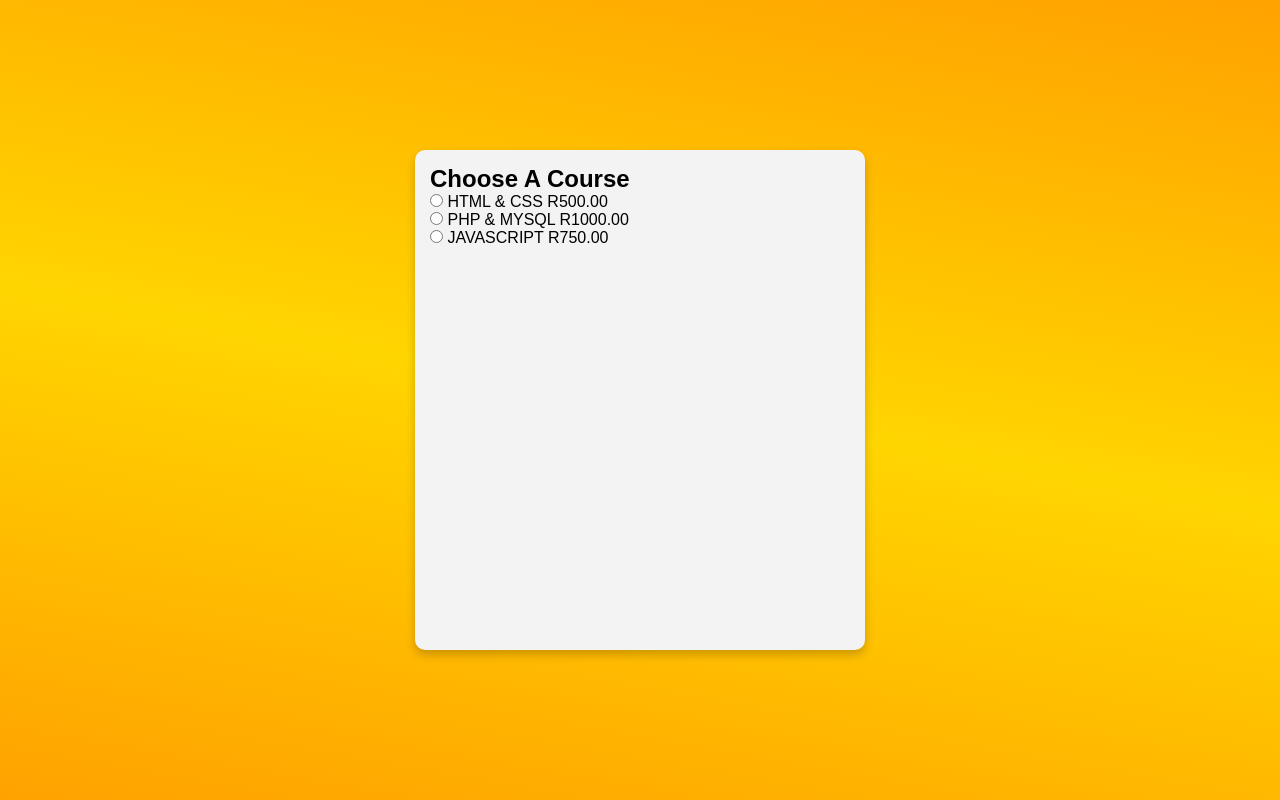
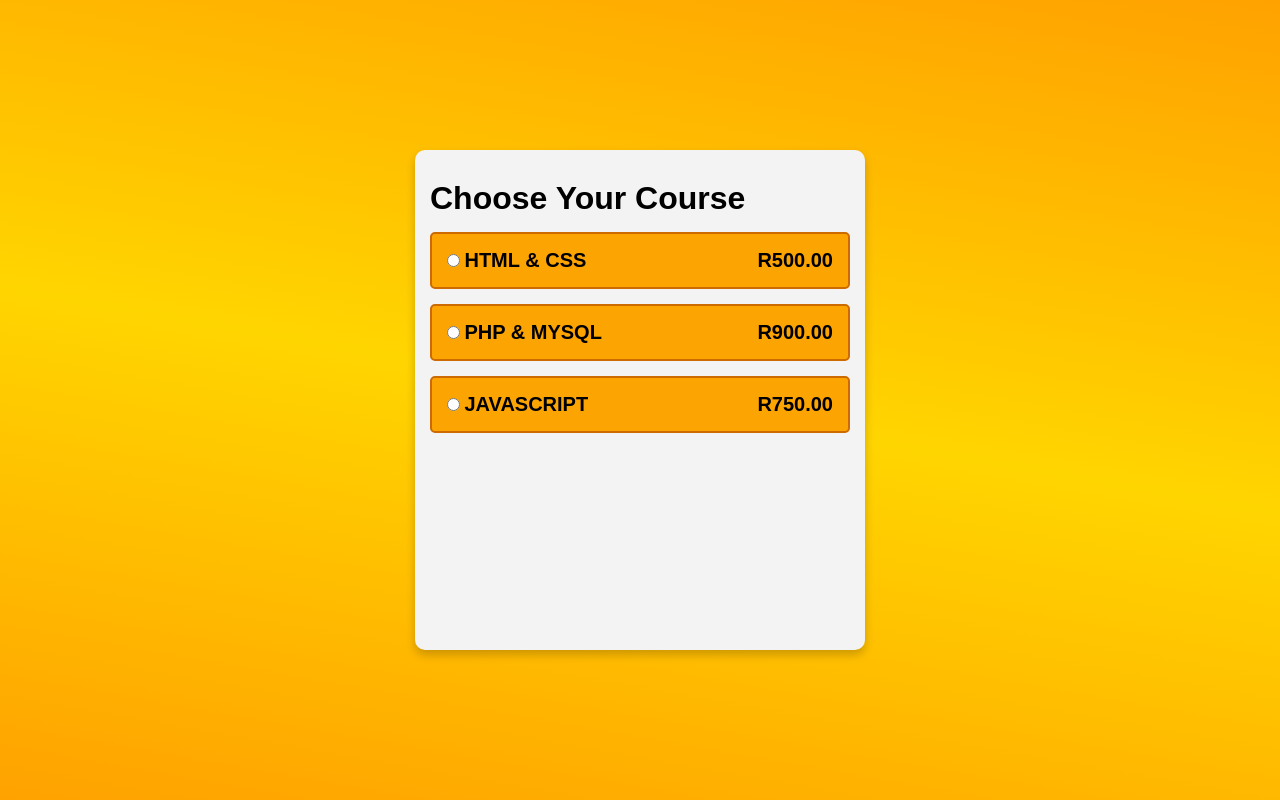
Before and after one commit to MoketeTyabekana/Custom-Radio-Button, a plain HTML site: page index.html in a window 1280 px wide. Drawn offline with Linux system fonts and the light colour scheme.

Commit message:
Created a border around the div that contains the radio button, span for name and lable for the price.
Added padding to created space inside the container.

Also used float:right to move the price to the right.

```diff
--- a/index.html
+++ b/index.html
@@ -8,7 +8,7 @@
   </head>
   <body>
     <div class="card">
-      <h2>Choose A Course</h2>
+      <h1>Choose Your Course</h1>
       <div class="container">
         <input type="radio" name="htmlcss" />
         <span>HTML & CSS</span>
@@ -18,7 +18,7 @@
       <div class="container">
         <input type="radio" name="htmlcss" />
         <span>PHP & MYSQL</span>
-        <label for="htmlcss">R1000.00</label>
+        <label for="htmlcss">R900.00</label>
       </div>
 
       <div class="container">
--- a/styles.css
+++ b/styles.css
@@ -13,6 +13,17 @@ justify-content: center;
 background-image: linear-gradient(190deg, #ffa200 , #ffd500,#ffa200);
 }
 
+h1{
+    margin-top: 15px;
+    font-weight: 600;
+}
+
+span,label{
+    font-weight: 600;
+    font-size: 20px;
+}
+
+
 .card{
     background-color: rgb(243, 243, 243);
     padding: 15px;
@@ -20,4 +31,17 @@ background-image: linear-gradient(190deg, #ffa200 , #ffd500,#ffa200);
     height: 500px;
     width: 450px;
     box-shadow: 0 5px 10px rgba(0, 0, 0, 0.2);
+
 }
+
+.container{
+    margin-top: 15px;
+    background-color: #fca401;
+    padding: 15px;
+    border-radius: 5px;
+    border: #cd6a00 solid 2px;
+}
+
+.container label{
+    float:right;
+}
```
